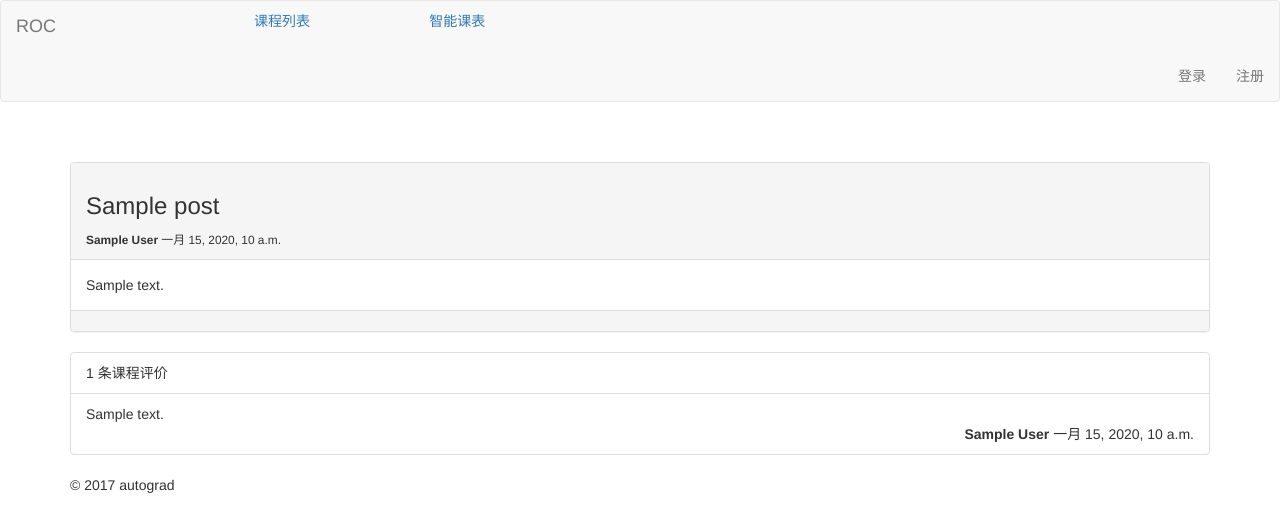
After one commit to thss15fyt/ROC, a Django app: template ROC/templates/base/post.html in a window 1280 px wide. The commit adds this page. Shown: the top 532 px of the page. Run offline with Django 3.2, Linux system fonts and the light colour scheme; the template is opened without the code that fills it: most values are stand-ins (such as "Sample title", 1, 10 or a date in 2020); some libraries are stand-ins or nearby versions.

Commit message:
Add files via upload

```diff
--- a/ROC/templates/base/base.html
+++ b/ROC/templates/base/base.html
@@ -14,11 +14,10 @@
 		        <a class="navbar-brand" href="">ROC</a>
 	        </div>
 	        <div>
-		        <ul class="nav navbar-nav">
-			        <li><a href="#">课程列表</a></li>
-			        <li><a href="#">换课广场</a></li>
-			        <li><a href="#">智能课表</a></li>
-		        </ul>
+				<ul class="nav nav-pills col-lg-offset-2">
+    				<li class="col-lg-2"><a href="{% url 'index' %}">课程列表</a></li>
+	    			<li class="col-lg-2"><a href="#">智能课表</a></li>
+	    	    </ul>
 		        <ul class="nav navbar-nav navbar-right">
 		            {% if user.is_authenticated %}
 		            <li><a href="#">个人中心</a></li>
@@ -32,7 +31,8 @@
 	        </div>
 	    </div>
     </nav>
-
+    <br>
+	<br>
     <div class="container">
         <section id="content">{% block content %}{% endblock %}</section>
         <footer class="footer">
--- /dev/null
+++ b/ROC/templates/base/post.html
@@ -0,0 +1,45 @@
+{% extends 'base/base.html' %}
+{% load bootstrap3 %}
+
+{% block content %}
+<div class="panel panel-default">
+    <div class="panel-heading">
+        <h3>{{post.title}}</h3>
+        <small>
+            {% bootstrap_icon 'user' %}<strong>{{post.author}}</strong>
+            {% bootstrap_icon 'time' %}{{post.created_at}}
+        </small>
+    </div>
+    <div class="panel-body word-wrap">
+        {{ post.content }}
+    </div>
+    <div class="panel-footer"></div>
+</div>
+
+<ul class="list-group">
+    <li class="list-group-item">{{post.replies.count}} 条课程评价</li>
+    {% for reply in post.replies.all %}
+    <li class="list-group-item clearfix">
+        <div class="word-wrap">{{reply.content}}</div>
+        <div class="pull-right">
+            {% bootstrap_icon 'user' %}<b>{{reply.author}}</b>
+            {% bootstrap_icon 'time' %}{{reply.created_at }}
+        </div>
+    </li>
+    {% endfor %}
+</ul>
+
+{% if user.is_authenticated %}
+<div class="panel panel-default">
+    <div class="panel-heading">创建新评价</div>
+    <div class="panel-body">
+        <form method="POST" action="{% url 'reply' post.id %}">
+            {% csrf_token %}
+            {% bootstrap_form reply_form layout='inline' %}
+            {% buttons submit='提交' %}{% endbuttons %}
+        </form>
+    </div>
+</div>
+{% endif %}
+
+{% endblock %}
```
Also changed, not shown: ROC/templates/base/create.html (added, +14 -0 lines), ROC/templates/base/index.html (added, +28 -0 lines), ROC/templates/base/message.html (added, +11 -0 lines), ROC/templates/base/signup.html (added, +26 -0 lines).
